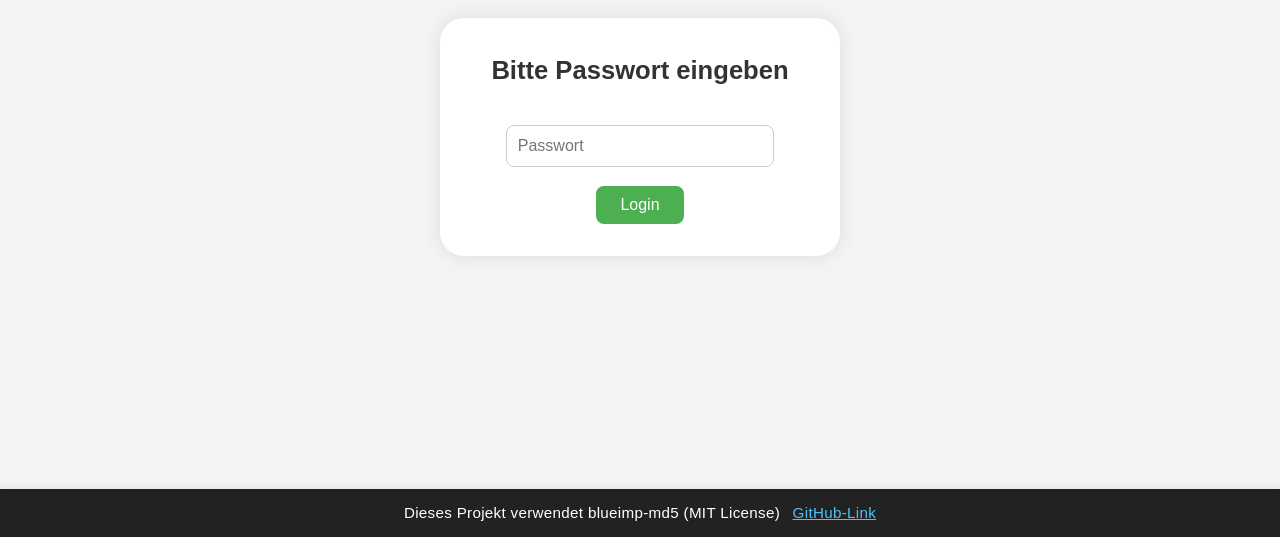
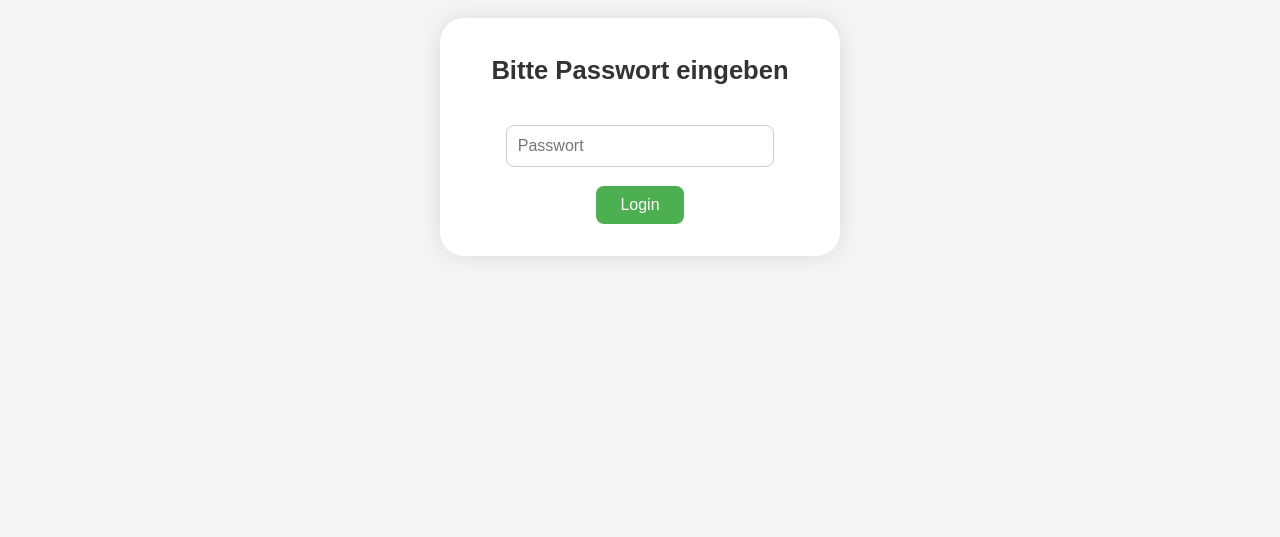
Before and after one commit to NotShayan42/Meine-ApfelWelt, a website: page index.html in a window 1280 px wide. Shown: the part 263-800 px from the top of the page. Drawn offline with nearby package versions, Linux system fonts and the light colour scheme.

Commit message:
Licence update index.html

```diff
--- a/index.html
+++ b/index.html
@@ -1,3 +1,24 @@
+<!-- MIT License
+
+Copyright © 2011 Sebastian Tschan, https://blueimp.net
+
+Permission is hereby granted, free of charge, to any person obtaining a copy of
+this software and associated documentation files (the "Software"), to deal in
+the Software without restriction, including without limitation the rights to
+use, copy, modify, merge, publish, distribute, sublicense, and/or sell copies of
+the Software, and to permit persons to whom the Software is furnished to do so,
+subject to the following conditions:
+
+The above copyright notice and this permission notice shall be included in all
+copies or substantial portions of the Software.
+
+THE SOFTWARE IS PROVIDED "AS IS", WITHOUT WARRANTY OF ANY KIND, EXPRESS OR
+IMPLIED, INCLUDING BUT NOT LIMITED TO THE WARRANTIES OF MERCHANTABILITY, FITNESS
+FOR A PARTICULAR PURPOSE AND NONINFRINGEMENT. IN NO EVENT SHALL THE AUTHORS OR
+COPYRIGHT HOLDERS BE LIABLE FOR ANY CLAIM, DAMAGES OR OTHER LIABILITY, WHETHER
+IN AN ACTION OF CONTRACT, TORT OR OTHERWISE, ARISING FROM, OUT OF OR IN
+CONNECTION WITH THE SOFTWARE OR THE USE OR OTHER DEALINGS IN THE SOFTWARE. -->
+
 <!DOCTYPE html>
 <html lang="de">
 <head>
@@ -27,32 +48,6 @@
         class="login-input"/>
       <button type="submit" class="login-button">Login</button>
     </form>
-  <footer class="footer">
-    Dieses Projekt verwendet blueimp-md5 (MIT License)
-    <a href="https://github.com/blueimp/JavaScript-MD5/blob/master/LICENSE.txt" target="_blank" rel="noopener noreferrer">GitHub-Link</a>
-  </footer>
-  <style>
-    .footer {
-      position: fixed;
-      left: 0;
-      bottom: 0;
-      width: 100%;
-      background: #222;
-      color: #fff;
-      text-align: center;
-      padding: 12px 0;
-      font-size: 0.95em;
-      letter-spacing: 0.02em;
-      box-shadow: 0 -2px 8px rgba(0,0,0,0.08);
-    }
-    .footer a {
-      color: #4fc3f7;
-      text-decoration: underline;
-      margin-left: 8px;
-    }
-    .footer a:hover {
-      color: #81d4fa;
-    }
-  </style>
+  </div>
 </body>
 </html>
```
